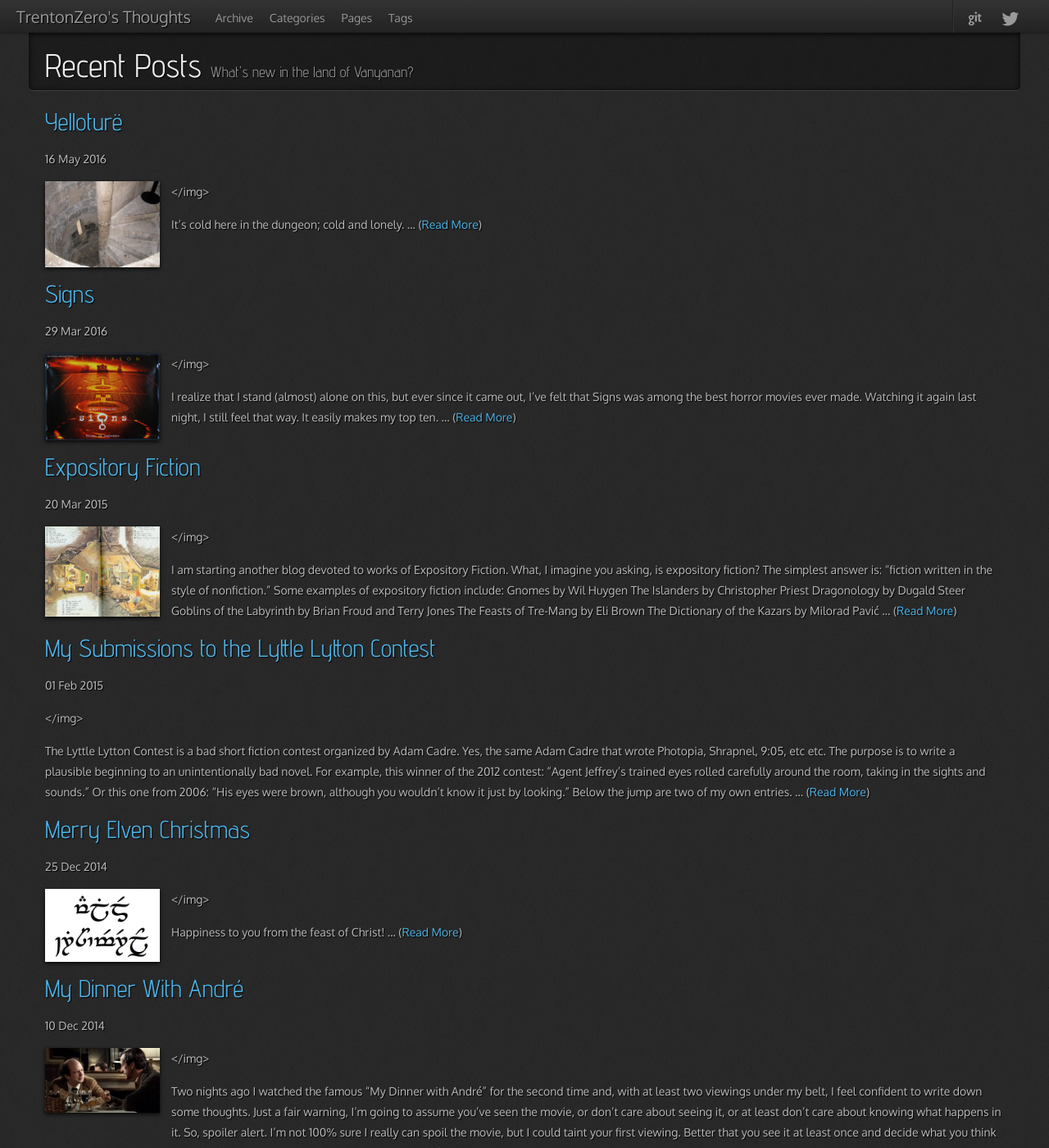
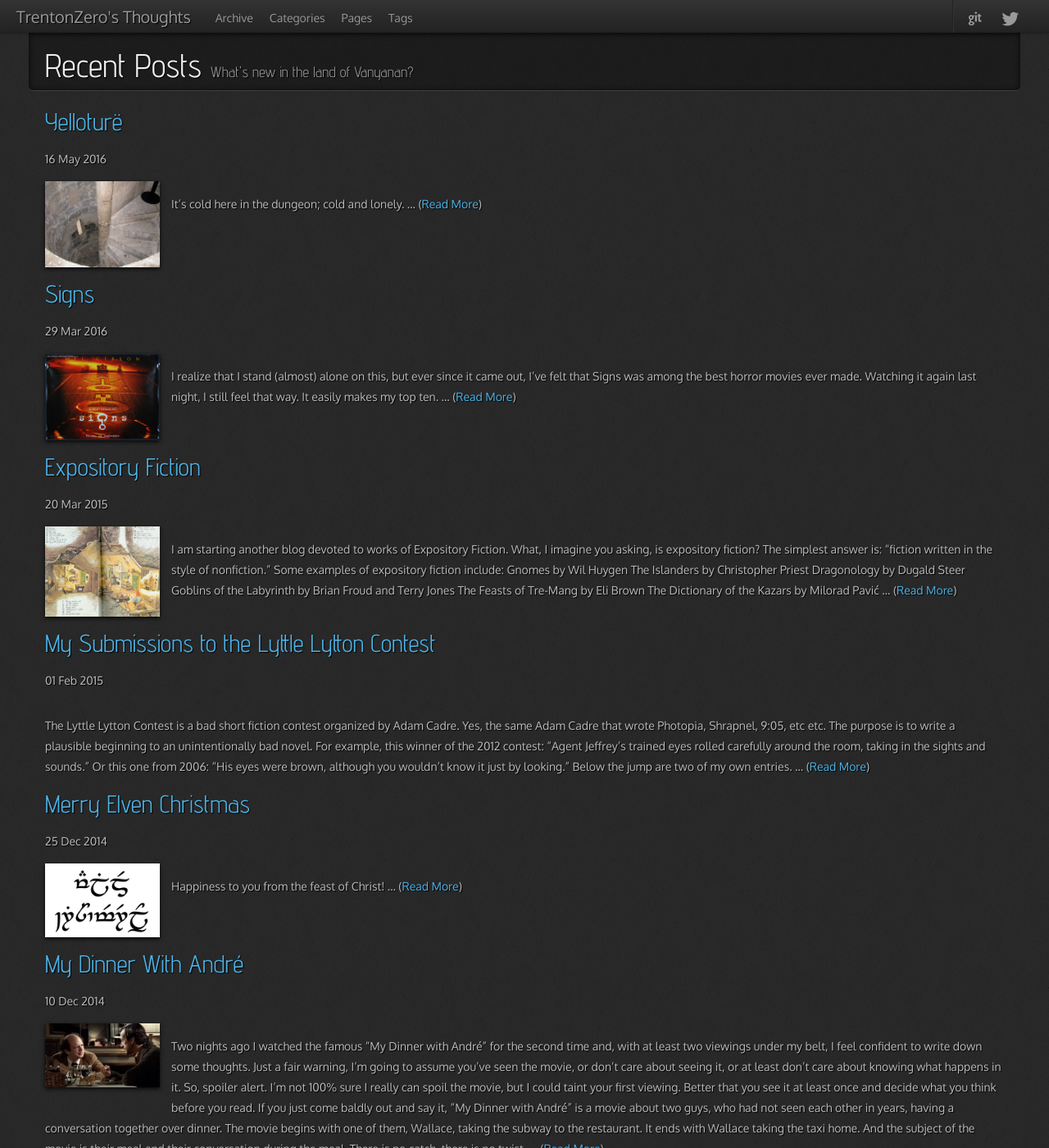
Before and after one commit to TrentonZero/trentonzero.github.io, a Jekyll site: the page built from index.md, in a window 1280 px wide and 1400 px high. Shown: the whole window at 82% size. Built offline with Jekyll 4.4.1, drawn with Linux system fonts in a browser that asks for light colours; nearby versions of some CDN libraries; some of the changed text lies outside the part shown.

Commit message:
Updating jekyll

```diff
--- a/Gemfile
+++ b/Gemfile
@@ -1,2 +1,3 @@
 source 'https://rubygems.org'
 gem 'github-pages'
+gem 'kramdown'
--- a/index.md
+++ b/index.md
@@ -5,16 +5,17 @@ tagline: What's new in the land of Vanyanan?
 ---
 {% include JB/setup %}
 
+<div class="post-section">
 {% for post in site.posts limit:10 %}
 <h2 class="post-title"><a href="{{ post.url }}">{{ post.title }}</a></h2>
 <p class="post-meta">{{ post.date | date_to_string }}</p>
 <p>
 
 {% if post.image %}
-<img style="width:10em;float:left;margin-right:1em;margin-bottom:1em" src="{{ post.image }}">
+<img style="width:10em;float:left;margin-right:1em;margin-bottom:1em" src="{{ post.image }}"/>
 {% endif %}
 
-</img></p>
+</p>
 <p class="post-excerpt">{{ post.excerpt | strip_html }}&hellip; (<a href="{{ post.url }}">Read More</a>)</p>
 
 <!-- this clear:both forces the next post to be below the floating image, if the image is taller than the current post -->
@@ -22,5 +23,7 @@ tagline: What's new in the land of Vanyanan?
 </div>
 
 {% endfor %}
+</div>
+
 
 <h2><a style="margin-top:5em" href="/archive.html"> More TrentonZero</a></h2>
```
Also changed, not shown: Gemfile.lock.
